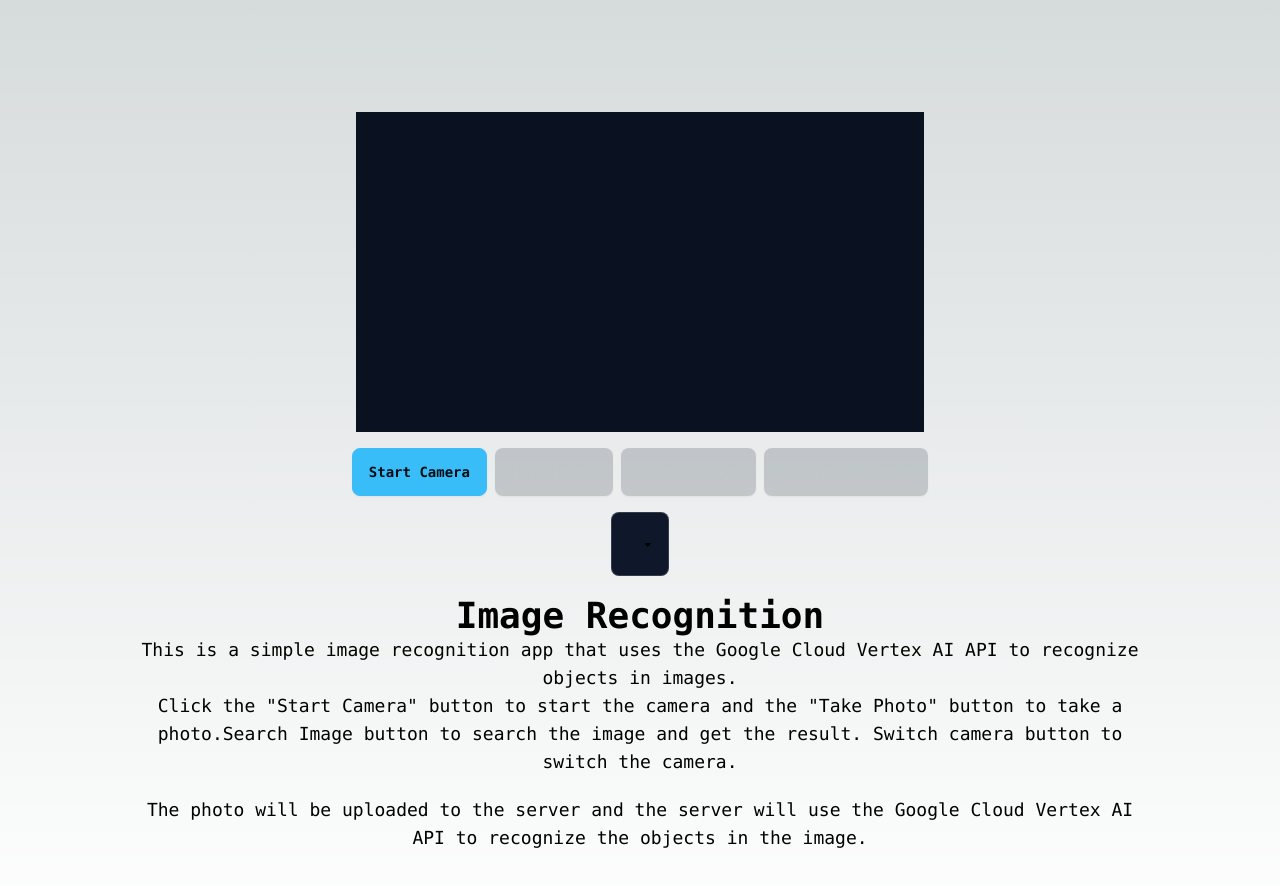
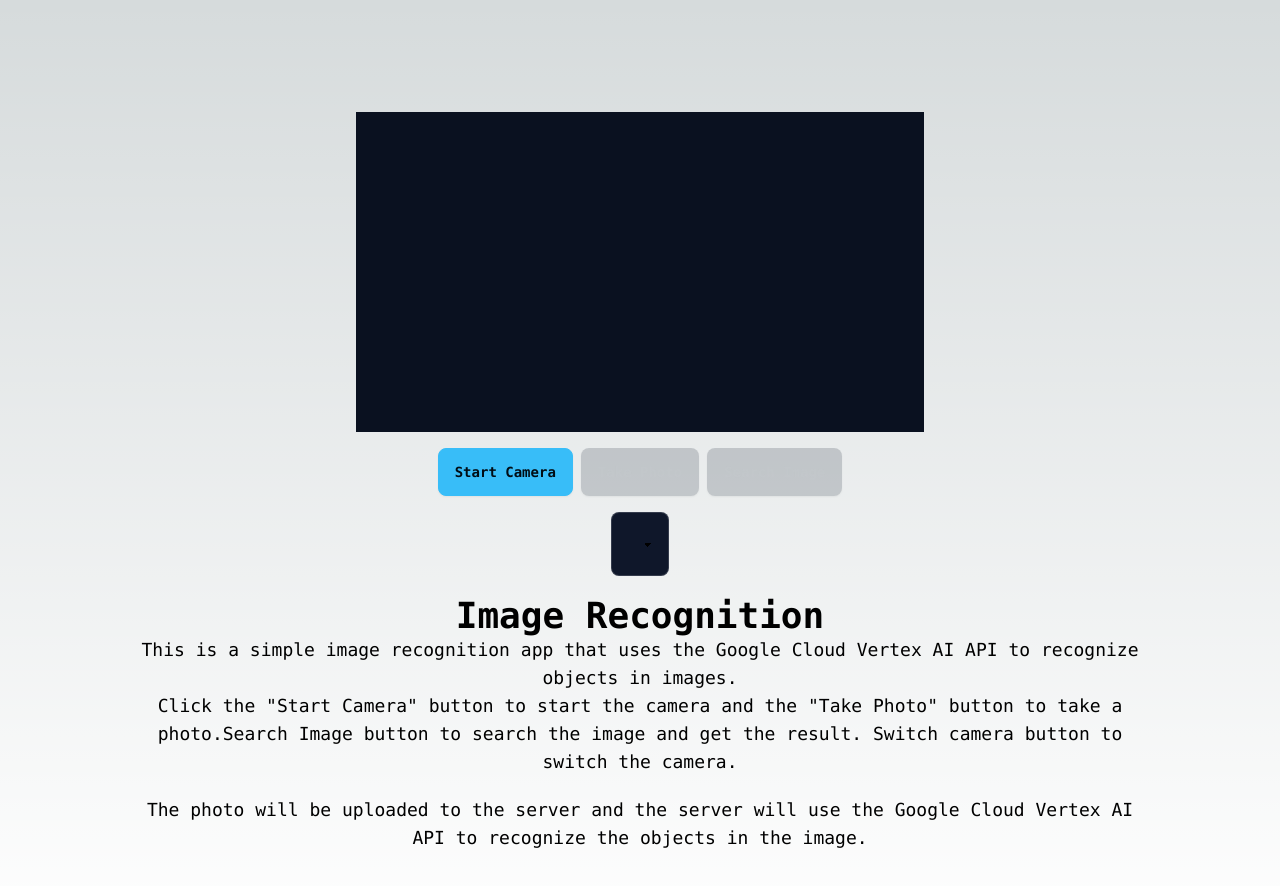
Before and after one commit to mqno/imagerec, a Next.js app: page / in a window 1280 px wide. Shown: the top 886 px of the page. Built offline with nearby package versions, Linux system fonts and the light colour scheme.

Commit message:
#000000 switch btn removal

```diff
--- a/src/components/Camera.js
+++ b/src/components/Camera.js
@@ -58,14 +58,14 @@ const startCamera = (deviceId = devices[0]?.deviceId) => {
       console.error(err);
     });
 };
-
+/*
 const switchCamera = () => {
   const currentIndex = devices.findIndex(device => device.deviceId === currentDeviceId);
   const nextIndex = (currentIndex + 1) % devices.length;
   currentDeviceId = devices[nextIndex].deviceId;
   startCamera(currentDeviceId);
 };
-
+*/
 const takePhoto = () => {
   const canvas = document.createElement('canvas');
   const video = videoRef.current;
@@ -120,9 +120,10 @@ const takePhoto = () => {
         <button className='btn btn-accent' onClick={searchImage} disabled={(!isCameraActive || !takenPhoto) || loading}>
              {loading ? <span className='flex justify-center items-center gap-2'><LoadingSpinner size="sm" />  <p>Processing</p>  </span>: 'Search Image'}
         </button>
-        <button className='btn btn-warning' onClick={switchCamera} disabled={!isCameraActive || loading}>
-             ⟳ switch camera
+        {/*<button className='btn btn-warning' onClick={switchCamera} disabled={!isCameraActive || loading}>
+          ⟳ switch camera
         </button>
+        */}
       </div>
       <SelectComponent devices={devices} startCamera={startCamera} />
       {result && <div>
```
